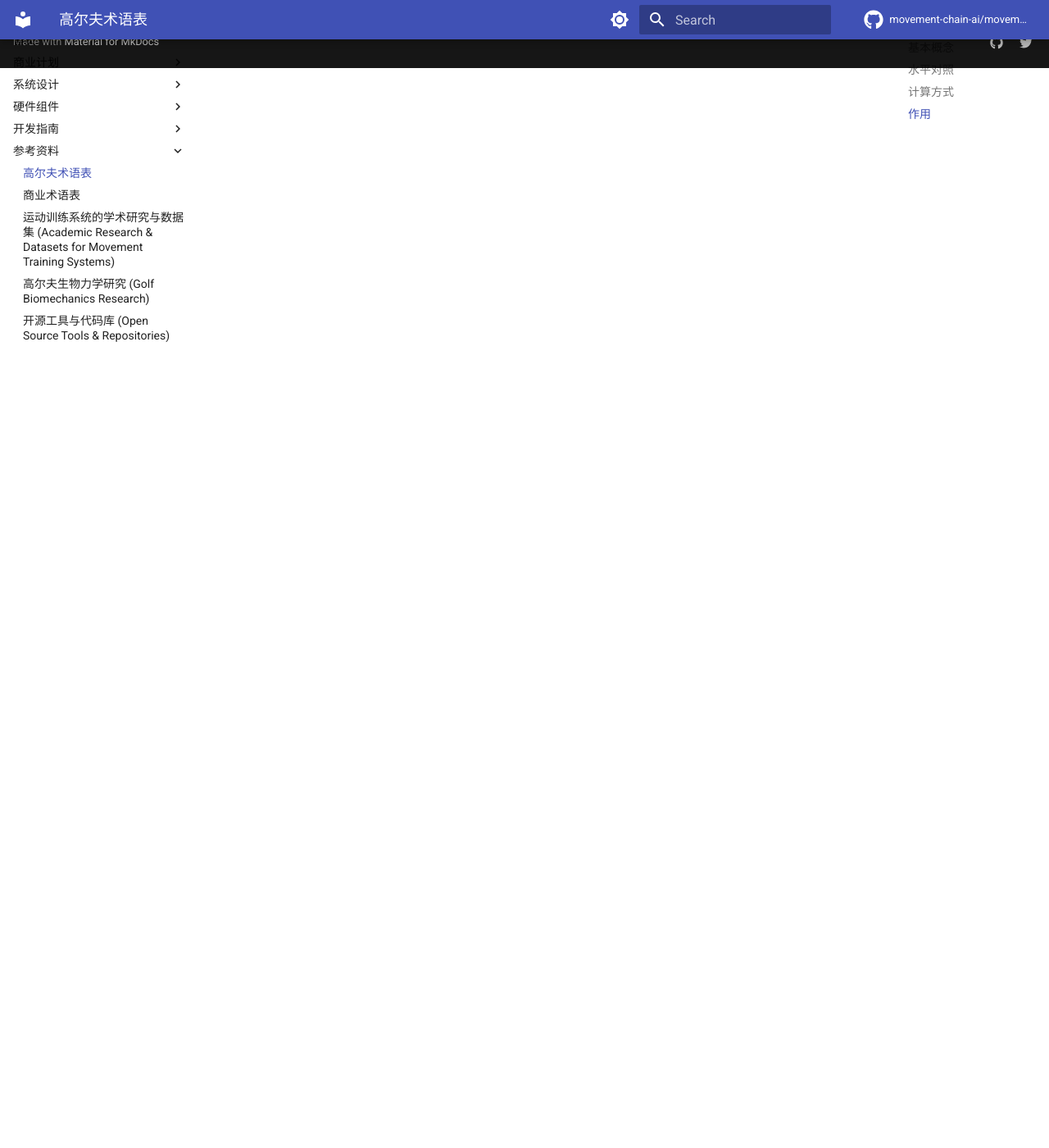
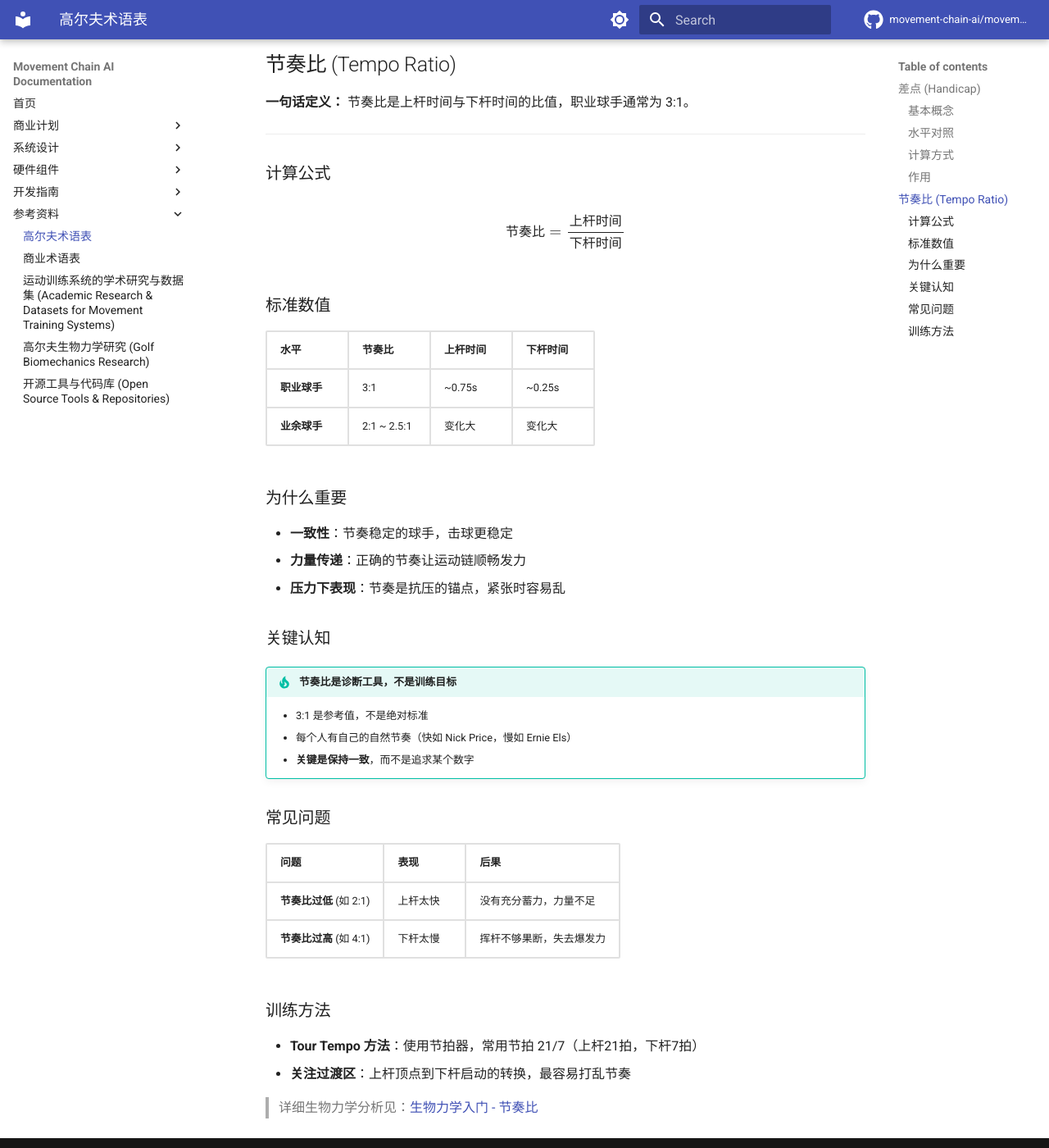
Before and after one commit to movement-chain-ai/movement-chain-docs, an MkDocs documentation site: the page built from docs/zh/reference/golf-glossary.md, in a window 1280 px wide and 1400 px high, scrolled down 2033 px. Shown: the whole window at 82% size. Built offline with MkDocs 1.6.1 and Material for MkDocs 9.7.7, drawn with Linux system fonts in a browser that asks for light colours; comment, search, counter and statistics services are not loaded; the version menu is left out.

Commit message:
添加节奏比术语定义并建立双向链接
- golf-glossary.md: 添加节奏比完整定义（公式、标准值、训练方法）
- biomechanics-101.md: 添加锚点和指向术语表的链接

```diff
--- a/docs/zh/reference/golf-glossary.md
+++ b/docs/zh/reference/golf-glossary.md
@@ -72,3 +72,51 @@
 ### 作用
 
 让不同水平的球员可以**公平竞技**——比赛时低差点球员让高差点球员若干杆。
+
+---
+
+## 节奏比 (Tempo Ratio) {#tempo-ratio}
+
+**一句话定义：** 节奏比是上杆时间与下杆时间的比值，职业球手通常为 3:1。
+
+---
+
+### 计算公式
+
+$$
+\text{节奏比} = \frac{\text{上杆时间}}{\text{下杆时间}}
+$$
+
+### 标准数值
+
+| 水平 | 节奏比 | 上杆时间 | 下杆时间 |
+|------|--------|----------|----------|
+| **职业球手** | 3:1 | ~0.75s | ~0.25s |
+| **业余球手** | 2:1 ~ 2.5:1 | 变化大 | 变化大 |
+
+### 为什么重要
+
+- **一致性**：节奏稳定的球手，击球更稳定
+- **力量传递**：正确的节奏让运动链顺畅发力
+- **压力下表现**：节奏是抗压的锚点，紧张时容易乱
+
+### 关键认知
+
+!!! tip "节奏比是诊断工具，不是训练目标"
+    - 3:1 是参考值，不是绝对标准
+    - 每个人有自己的自然节奏（快如 Nick Price，慢如 Ernie Els）
+    - **关键是保持一致**，而不是追求某个数字
+
+### 常见问题
+
+| 问题 | 表现 | 后果 |
+|------|------|------|
+| **节奏比过低** (如 2:1) | 上杆太快 | 没有充分蓄力，力量不足 |
+| **节奏比过高** (如 4:1) | 下杆太慢 | 挥杆不够果断，失去爆发力 |
+
+### 训练方法
+
+- **Tour Tempo 方法**：使用节拍器，常用节拍 21/7（上杆21拍，下杆7拍）
+- **关注过渡区**：上杆顶点到下杆启动的转换，最容易打乱节奏
+
+> 详细生物力学分析见：[生物力学入门 - 节奏比](../design/research/biomechanics-101.md#节奏比-tempo-ratio)
```
Also changed, not shown: docs/zh/design/research/biomechanics-101.md (+6 -3 lines).
